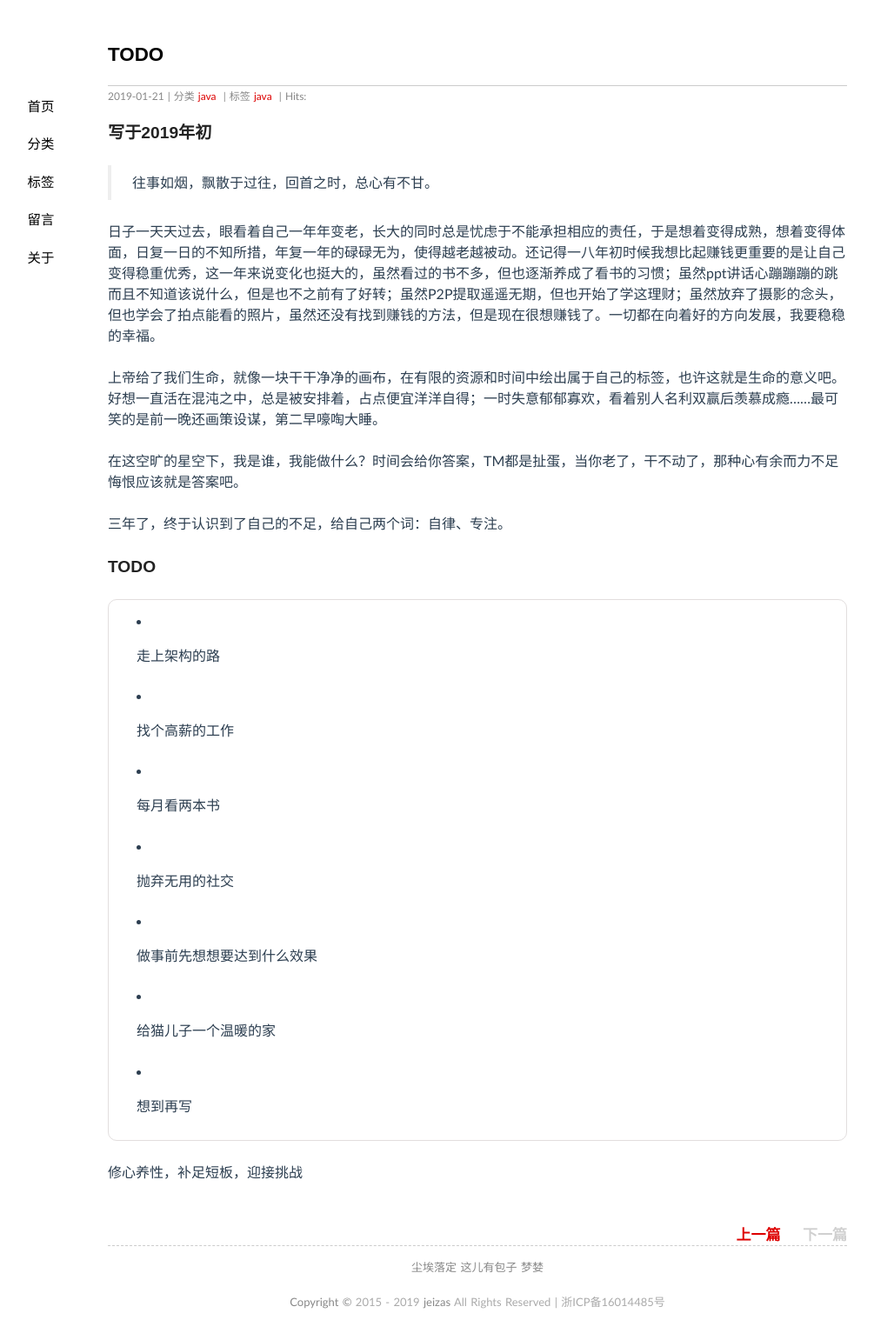
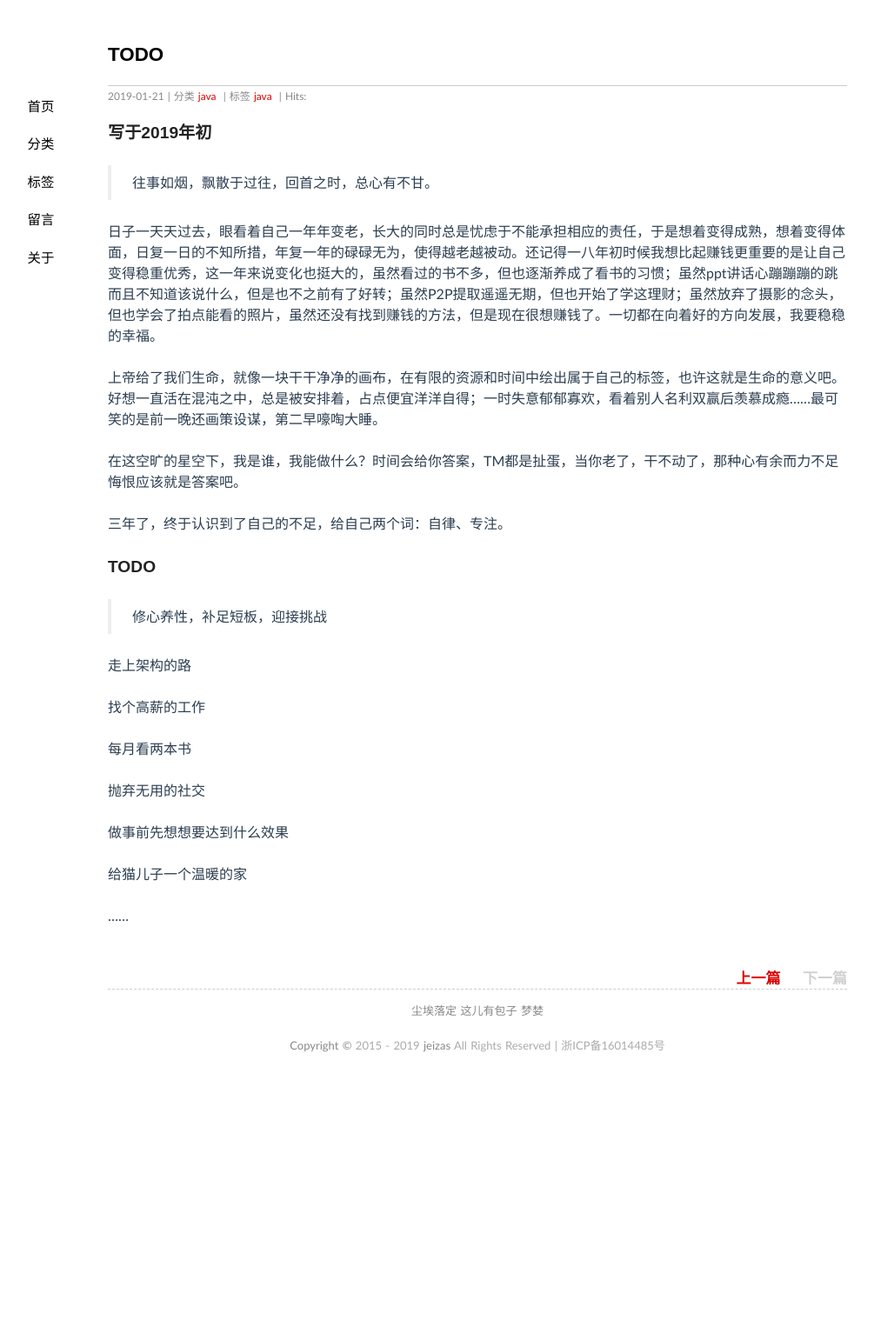
Before and after one commit to jeizas/jeizas.github.io, a Jekyll site: the page built from _posts/2019-01-21-todo_list.md, in a window 1280 px wide. Shown: the whole page at 87% size, without its empty margins (91-1096 px from the left). Built offline with Jekyll 4.4.1, drawn with Linux system fonts in a browser that asks for light colours; nearby versions of some CDN libraries; comment, search, counter and statistics services are not loaded; after the commit the page ends 1246 px from its top, so only the background shows below that.

Commit message:
modified:   _posts/2019-01-21-todo_list.md

```diff
--- a/_posts/2019-01-21-todo_list.md
+++ b/_posts/2019-01-21-todo_list.md
@@ -22,20 +22,18 @@ tags: java
 
 ### TODO
 
+> 修心养性，补足短板，迎接挑战
 
+走上架构的路
 
-- 走上架构的路
+找个高薪的工作
 
-- 找个高薪的工作
+每月看两本书
 
-- 每月看两本书
+抛弃无用的社交
 
-- 抛弃无用的社交
+做事前先想想要达到什么效果
 
-- 做事前先想想要达到什么效果
+给猫儿子一个温暖的家
 
-- 给猫儿子一个温暖的家
-
-- 想到再写
-
-修心养性，补足短板，迎接挑战
+……
```
